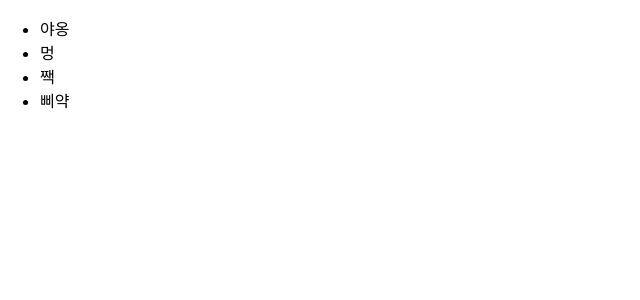
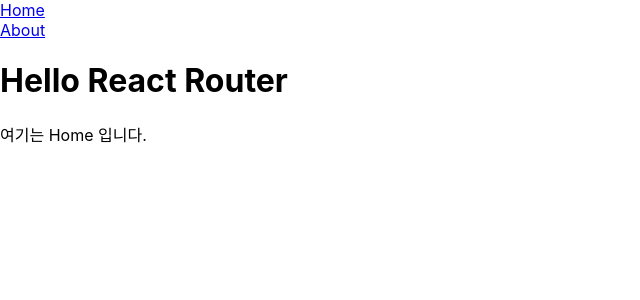
Before and after one commit to Bam-j/react-study, a React (Create React App) app: page / in a window 1280 px wide. Shown: the top 300 px of the page, without its empty margins (0-640 px from the left). Built offline with nearby package versions, Linux system fonts and the light colour scheme.

Commit message:
리액트 라우터 기초 연습

```diff
--- a/package.json
+++ b/package.json
@@ -1,6 +1,6 @@
 {
   "name": "react-study",
-  "version": "0.1.0",
+  "version": "1.0.0",
   "private": true,
   "dependencies": {
     "@testing-library/jest-dom": "^5.11.4",
@@ -8,6 +8,7 @@
     "@testing-library/user-event": "^12.1.10",
     "react": "^17.0.2",
     "react-dom": "^17.0.2",
+    "react-router-dom": "^6.1.0",
     "react-scripts": "4.0.3",
     "web-vitals": "^1.0.1"
   },
--- a/src/App.js
+++ b/src/App.js
@@ -1,9 +1,24 @@
-import React from 'react';
-import './App.css';
-import AnimalFriends from './codes/Iteration/AnimalFriends';
+import React, {Fragment} from 'react';
+import {Link, Route, Routes} from 'react-router-dom';
+import Home from './codes/router/Home';
+import About from './codes/router/About';
 
-const App = props => {
-    return <AnimalFriends />;
+const App = () => {
+    return (
+        <Fragment>
+            <div>
+                <Link to ="/">Home</Link>
+                <br />
+                <Link to ="/about">About</Link>
+            </div>
+            <div>
+                <Routes>
+                    <Route path="/" element={<Home />} exact={true}/>
+                    <Route path="/about" element={<About />}/>
+                </Routes>
+            </div>
+        </Fragment>
+    );
 };
 
 export default App;
--- /dev/null
+++ b/src/codes/router/About.js
@@ -0,0 +1,11 @@
+import React from 'react';
+
+const About = () => {
+    return (
+        <div>
+            <h3>여기는 About 입니다.</h3>
+        </div>
+    );
+};
+
+export default About;
--- /dev/null
+++ b/src/codes/router/Home.js
@@ -0,0 +1,12 @@
+import React from 'react';
+
+const Home = () => {
+    return (
+        <div>
+            <h1>Hello React Router</h1>
+            <p>여기는 Home 입니다.</p>
+        </div>
+    );
+};
+
+export default Home;
--- a/src/index.js
+++ b/src/index.js
@@ -1,5 +1,6 @@
 import React from 'react';
 import ReactDOM from 'react-dom';
+import {BrowserRouter} from 'react-router-dom';
 import './index.css';
 import App from './App';
 import reportWebVitals from './reportWebVitals';
@@ -7,7 +8,9 @@ import reportWebVitals from './reportWebVitals';
 document.addEventListener('DOMContentLoaded', function () {
     ReactDOM.render(
         <React.StrictMode>
-            <App />
+            <BrowserRouter>
+                <App/>
+            </BrowserRouter>
         </React.StrictMode>,
         document.getElementById('root')
     );
```
Also changed, not shown: 1 other file (tests, documents, lock files or other folders).
